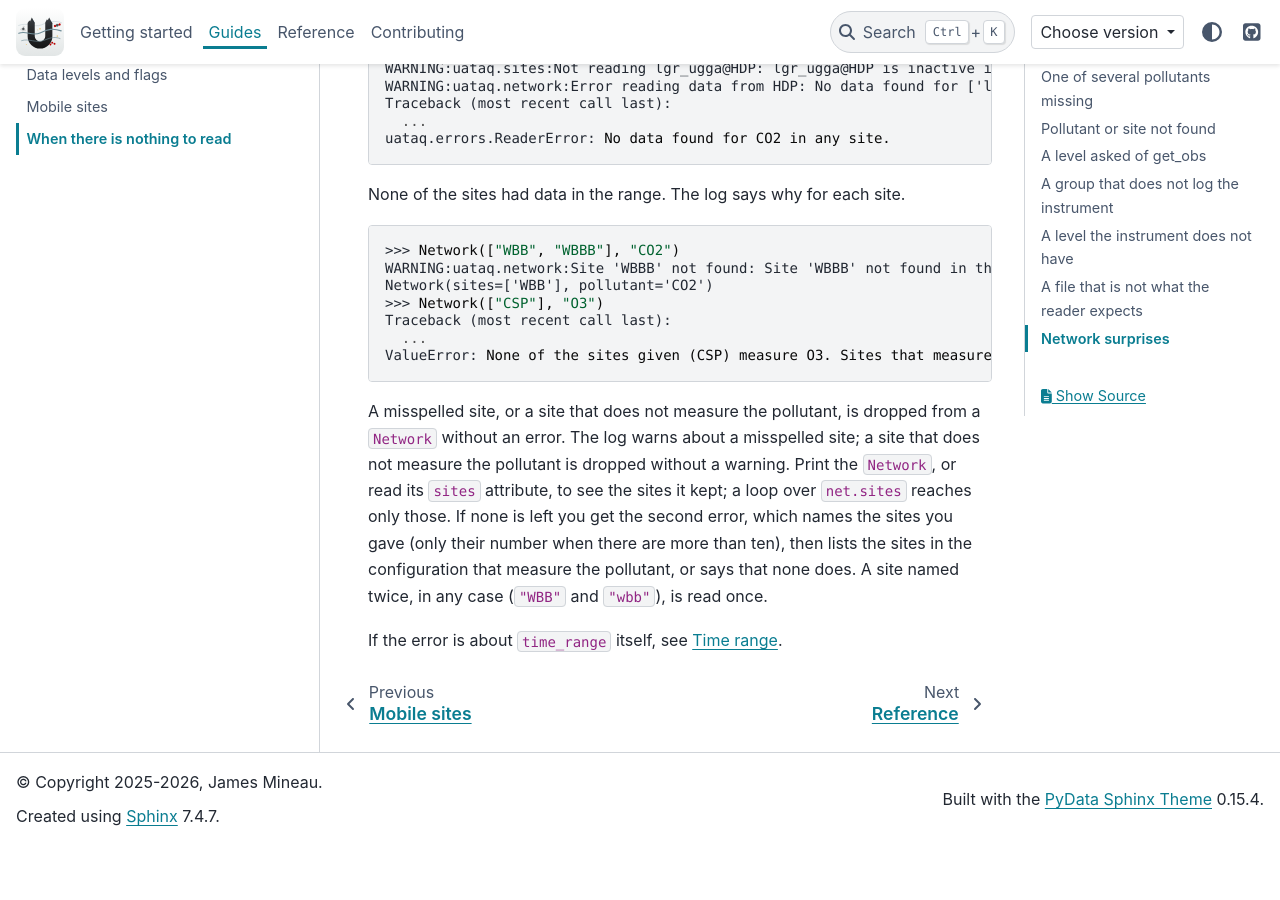
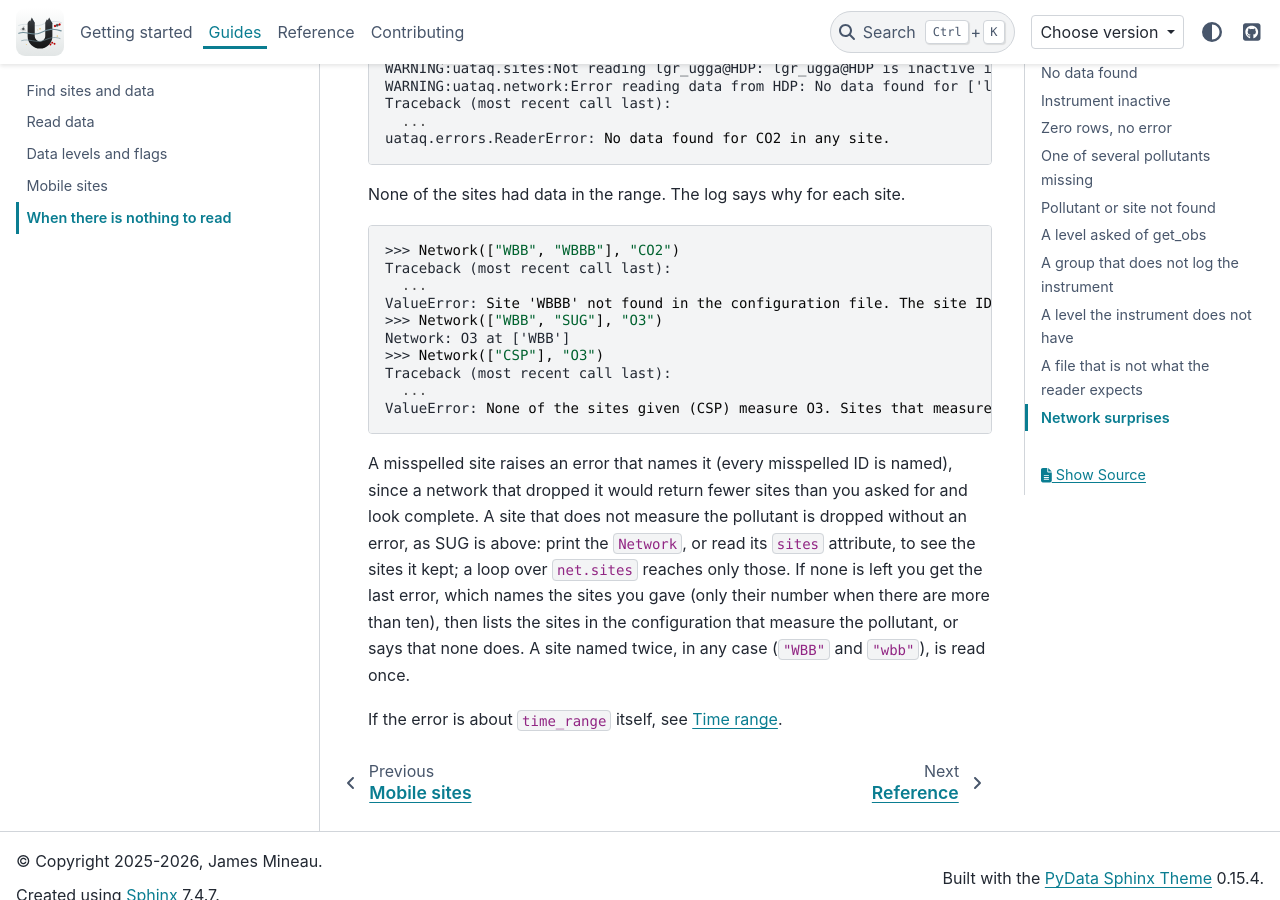
Before and after one commit to jmineau/uataq, a Sphinx documentation site: the page built from docs/guides/errors.rst, in a window 1280 px wide and 900 px high, scrolled down 7302 px. Built offline with Sphinx 7.4.7 and the PyData theme 0.15.4, drawn with Linux system fonts in a browser that asks for light colours; before the commit the page ends 8148 px from its top, so only the background shows below that; some of the changed text lies outside the part shown.

Commit message:
fix: raise on an unknown site in a network and read Street View times with an offset as UTC (#203)

```diff
--- a/docs/guides/errors.rst
+++ b/docs/guides/errors.rst
@@ -347,21 +348,24 @@ None of the sites had data in the range. The log says why for each site.
 .. code-block:: pycon
 
     >>> Network(["WBB", "WBBB"], "CO2")
-    WARNING:uataq.network:Site 'WBBB' not found: Site 'WBBB' not found in the configuration file.
-    Network(sites=['WBB'], pollutant='CO2')
+    Traceback (most recent call last):
+      ...
+    ValueError: Site 'WBBB' not found in the configuration file. The site IDs are in uataq.laboratory.sites.
+    >>> Network(["WBB", "SUG"], "O3")
+    Network: O3 at ['WBB']
     >>> Network(["CSP"], "O3")
     Traceback (most recent call last):
       ...
     ValueError: None of the sites given (CSP) measure O3. Sites that measure it: BUS01, BUS02, BUS03, BUS04, BUS05, BUS06, BUS07, BUS08, BUS09, BUS10, BUS11, BUS12, BUS13, BUS14, BUS15, TRX01, TRX02, TRX03, WBB.
 
-A misspelled site, or a site that does not measure the pollutant, is dropped from
-a ``Network`` without an error. The log warns about a misspelled site; a site
-that does not measure the pollutant is dropped without a warning. Print the
-``Network``, or read its ``sites`` attribute, to see the sites it kept; a loop
-over ``net.sites`` reaches only those. If none is left you get the second error,
-which names the sites you gave (only their number when there are more than
-ten), then lists the sites in the configuration that measure the pollutant, or
-says that none does. A site named twice, in any case (``"WBB"`` and ``"wbb"``), is
-read once.
+A misspelled site raises an error that names it (every misspelled ID is named),
+since a network that dropped it would return fewer sites than you asked for and
+look complete. A site that does not measure the pollutant is dropped without an
+error, as SUG is above: print the ``Network``, or read its ``sites`` attribute,
+to see the sites it kept; a loop over ``net.sites`` reaches only those. If none
+is left you get the last error, which names the sites you gave (only their
+number when there are more than ten), then lists the sites in the configuration
+that measure the pollutant, or says that none does. A site named twice, in any
+case (``"WBB"`` and ``"wbb"``), is read once.
 
 If the error is about ``time_range`` itself, see :ref:`input-time-range`.
--- a/src/uataq/__init__.py
+++ b/src/uataq/__init__.py
@@ -244,7 +244,8 @@ def get_network_obs(
         List of site identifiers to include in the network, or ``'all'`` for
         every configured site (those not measuring the pollutant drop out).
         A single site ID as a string, such as ``"TRX01"``, is a network of
-        that one site, the same as ``["TRX01"]``.
+        that one site, the same as ``["TRX01"]``. An ID that is not in the
+        configuration raises a ``ValueError`` that names it.
     pollutant : str
         The pollutant to retrieve observations for (e.g., 'CO2', 'O3', 'NO2').
     time_range : TimeRange | TimeRangeTypes, optional
```
Also changed, not shown: other parts of docs/guides/errors.rst (+3 -2 lines), 4 other files.
